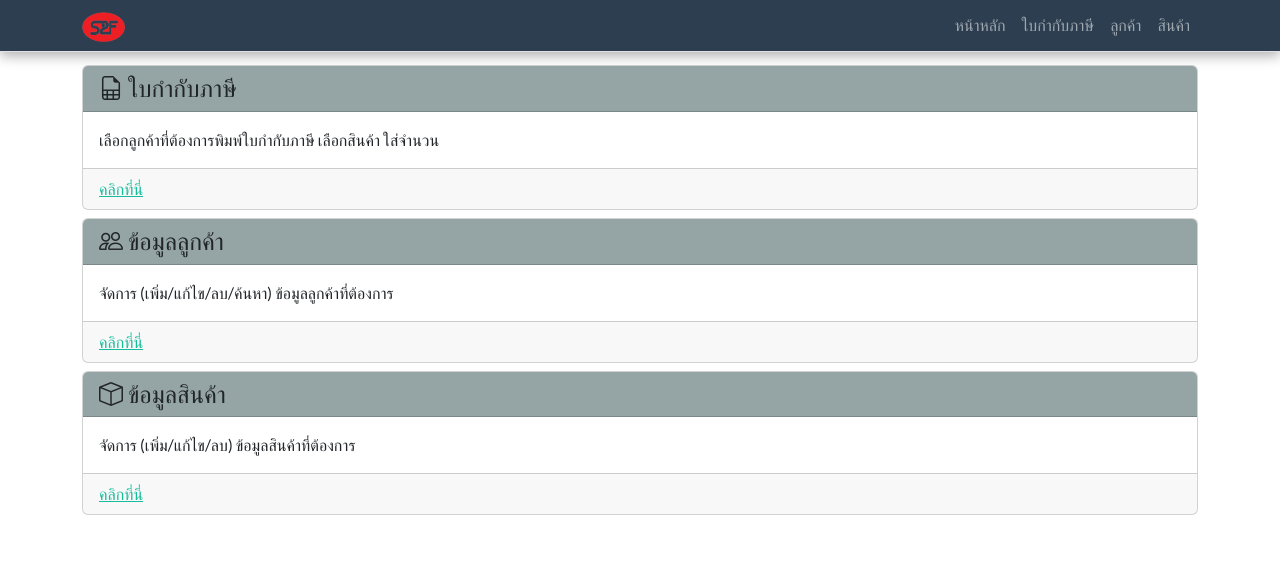
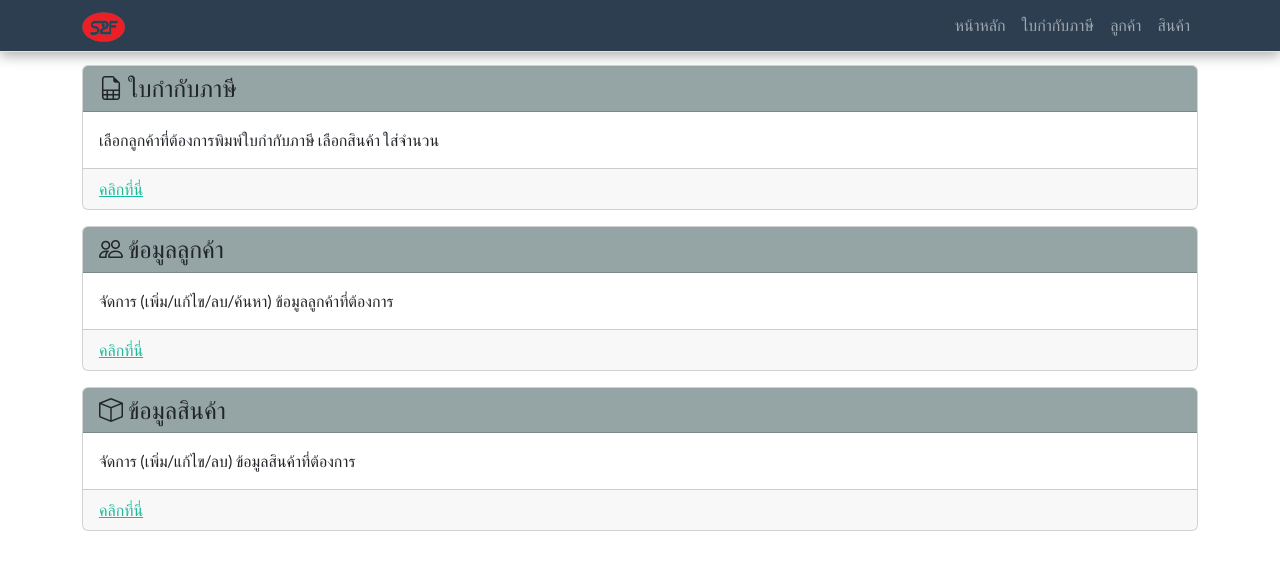
Before and after one commit to jakajee/spf, a React (Create React App) app in the folder ClientApp/: page / in a window 1280 px wide. Shown: the top 570 px of the page. Built offline with nearby package versions, Linux system fonts and the light colour scheme.

Commit message:
adjust margin

```diff
--- a/ClientApp/src/components/Home.tsx
+++ b/ClientApp/src/components/Home.tsx
@@ -27,7 +27,7 @@ export default () => {
         <div>
             {cardInfo.map((item, idx) => {
                 return (
-                    <div className="row mb-2" key={idx}>
+                    <div className="row mb-3" key={idx}>
                         <div className="col">
                             <div className="card">
                                 <div className="card-header bg-secondary">
```
